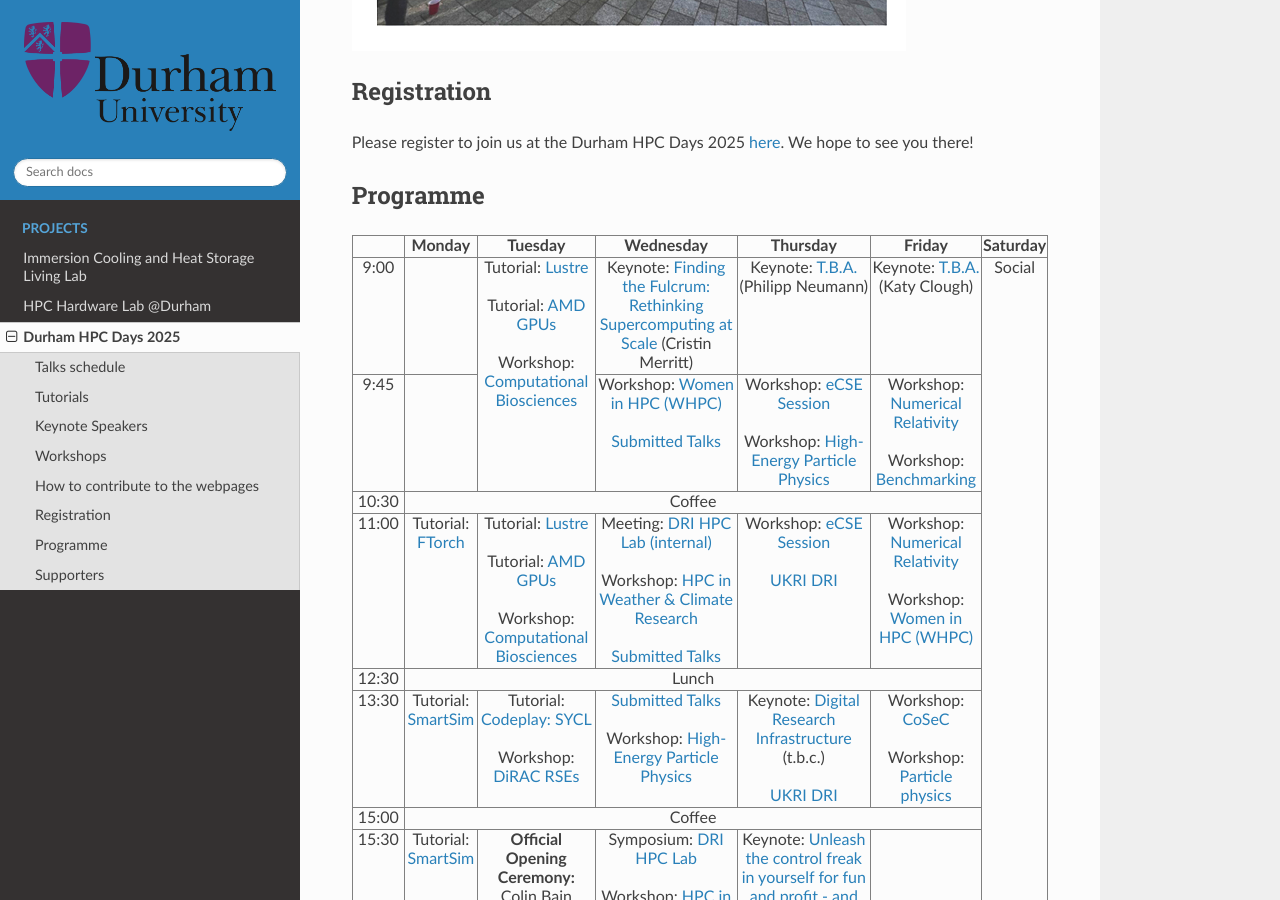
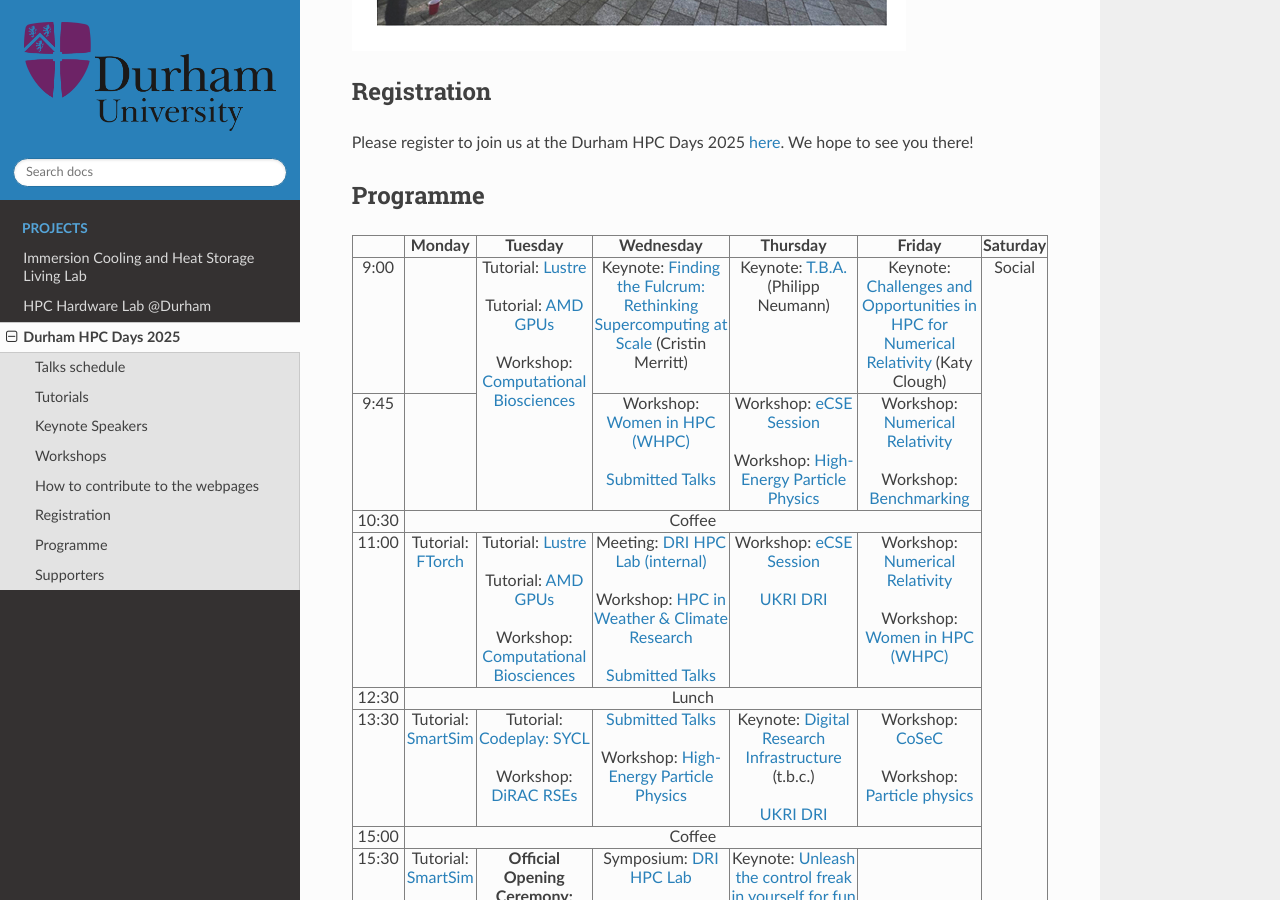
Before and after one commit to ilectra/durham, a Sphinx documentation site: the page built from docs/hpcdays/index.md, in a window 1280 px wide and 900 px high, scrolled down 683 px. Built offline with Sphinx 7.4.7 and the Read the Docs theme 3.1.0, drawn with Linux system fonts in a browser that asks for light colours.

Commit message:
Added title

```diff
--- a/docs/hpcdays/index.md
+++ b/docs/hpcdays/index.md
@@ -37,7 +37,7 @@
   <td rowspan="2"> Tutorial: <a href="tutorials.html#lustre">Lustre</a> <br /><br />  Tutorial: <a href="tutorials.html#amd">AMD GPUs</a> <br /><br /> Workshop: <a href="workshops.html#biosciences">Computational Biosciences</a></td>
   <td> Keynote: <a href="keynotes.html#Merritt">Finding the Fulcrum: Rethinking Supercomputing at Scale</a> (Cristin Merritt)</td>
   <td> Keynote: <a href="keynotes.html#Neumann">T.B.A.</a> (Philipp Neumann) </td>
-  <td> Keynote: <a href="keynotes.html#Clough">T.B.A.</a> (Katy Clough) </td>
+  <td> Keynote: <a href="keynotes.html#Clough">Challenges and Opportunities in HPC for Numerical Relativity</a> (Katy Clough) </td>
   <td rowspan=13> Social </td>
 </tr>
 <tr>
```
